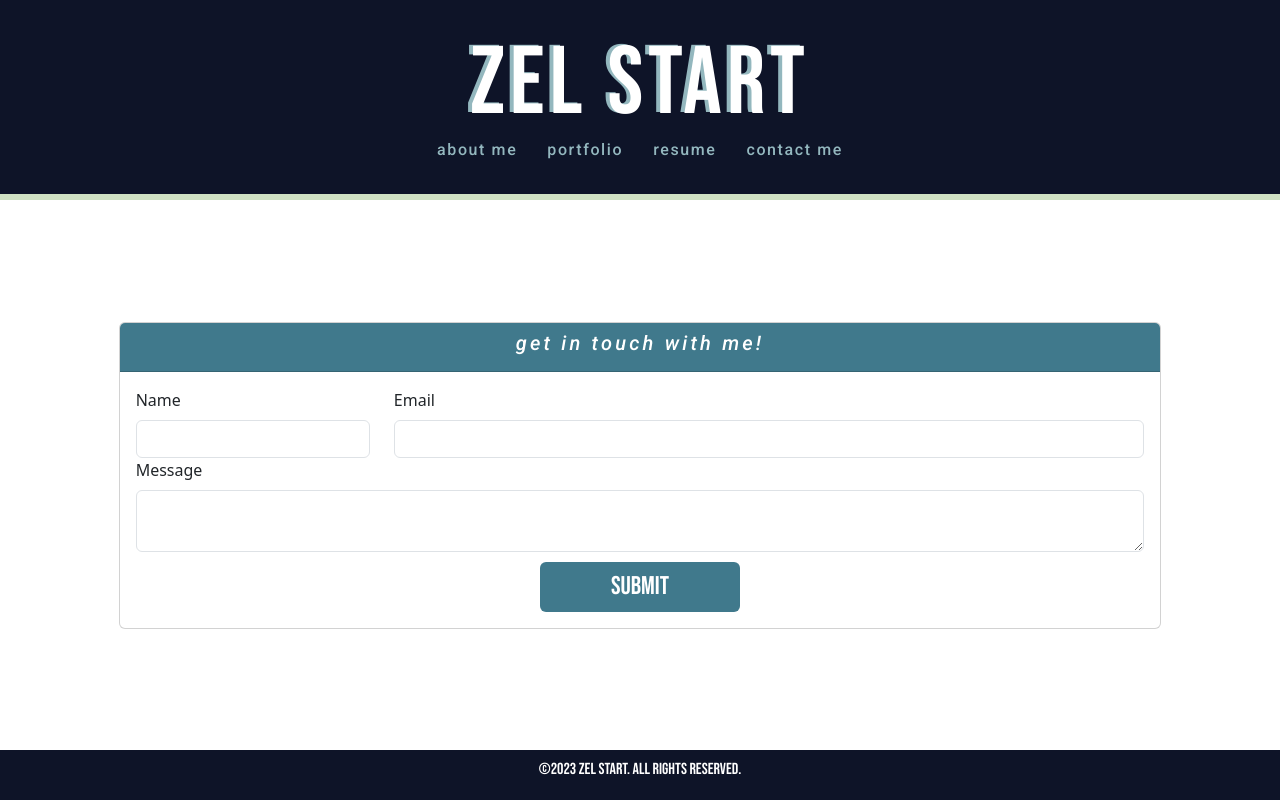
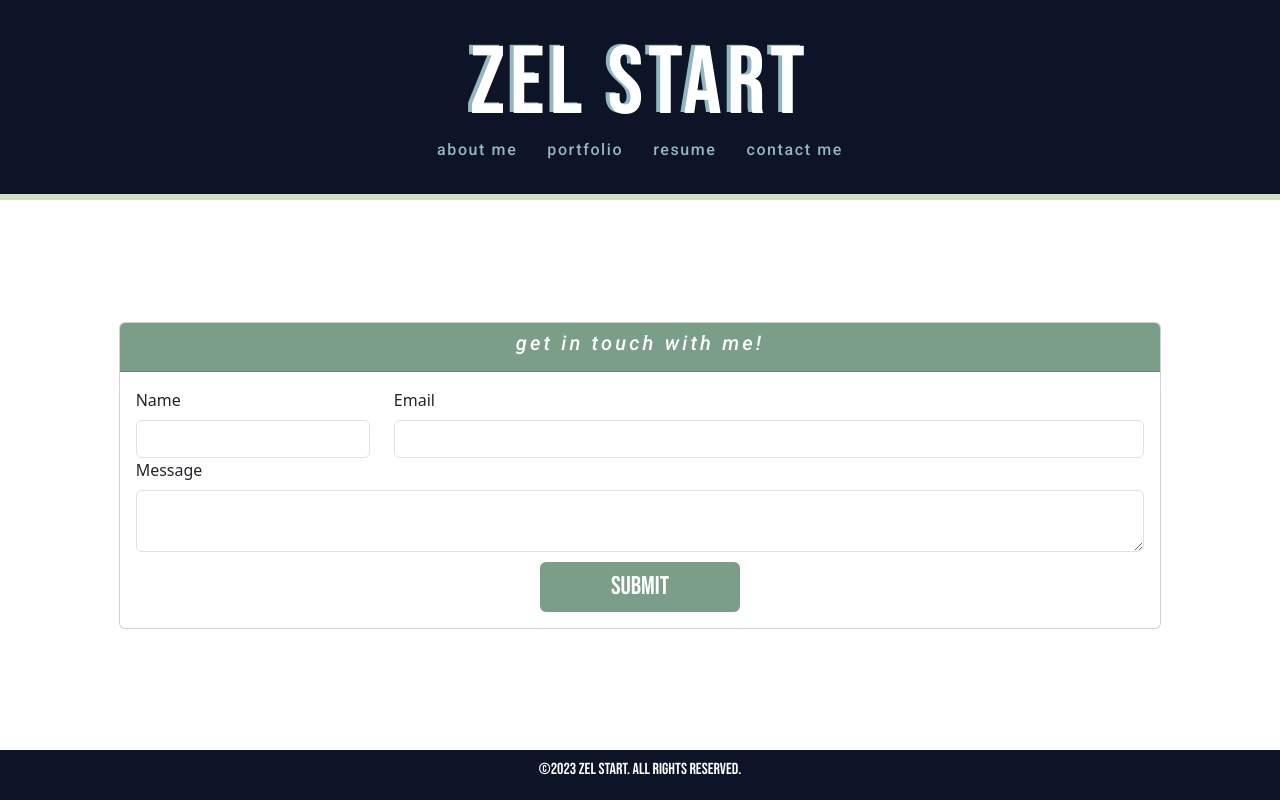
Before and after one commit to zelstart/react-portfolio, a React (Vite) app in the folder react-portfolio/: page /contactme in a window 1280 px wide. Built offline with nearby package versions, Linux system fonts and the light colour scheme.

Commit message:
changed some colors

```diff
--- a/react-portfolio/src/style.css
+++ b/react-portfolio/src/style.css
@@ -131,7 +131,7 @@
 .message-submit {
     font-family: 'Bebas Neue', sans-serif !important;
     margin-top: 10px;
-    background-color: var(--accent1) !important;
+    background-color: var(--accent2) !important;
     color: white !important;
     border: none !important;
     font-size: 1.6rem !important;
@@ -141,13 +141,13 @@
 }
 
 .message-submit:hover {
-    background-color: var(--accent2) !important;
+    background-color: var(--acc2-light) !important;
     color: white !important;
     border: none;
 }
 
 .contact-card-header {
-    background-color: var(--accent1) !important;
+    background-color: var(--accent2) !important;
     color: white !important;
     font-family: 'Roboto', sans-serif;
     font-style: italic;
@@ -225,6 +225,9 @@
     filter: brightness(50%);
 }
 
+.project-card:hover .project-title {
+    background: var(--accent2);
+}
 
 /* typography */
 .project-title {
@@ -235,7 +238,7 @@
     font-family: 'Bebas Neue', sans-serif;
     font-size: 2rem !important;
     color: white !important;
-    background: var(--accent2);
+    background: var(--accent1);
     padding: 5px 10px 5px 15px;
 }
 
```
